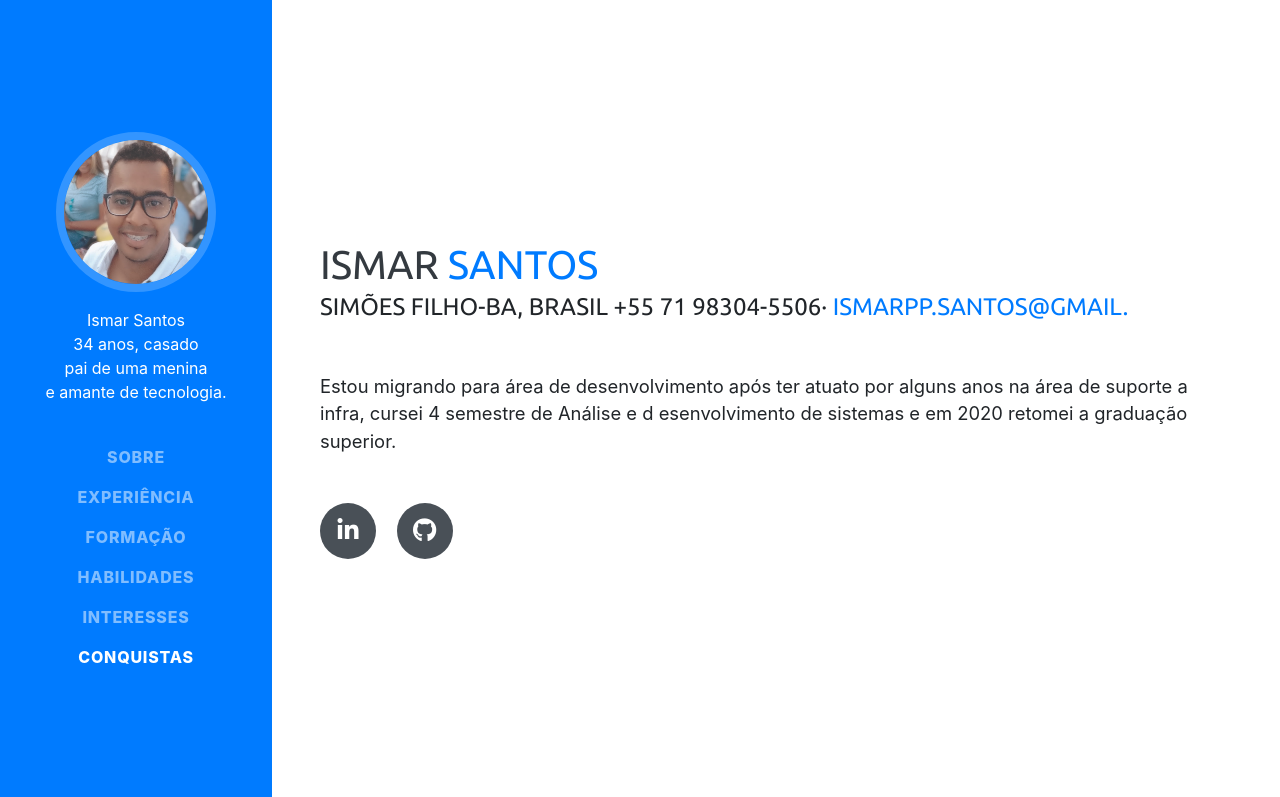
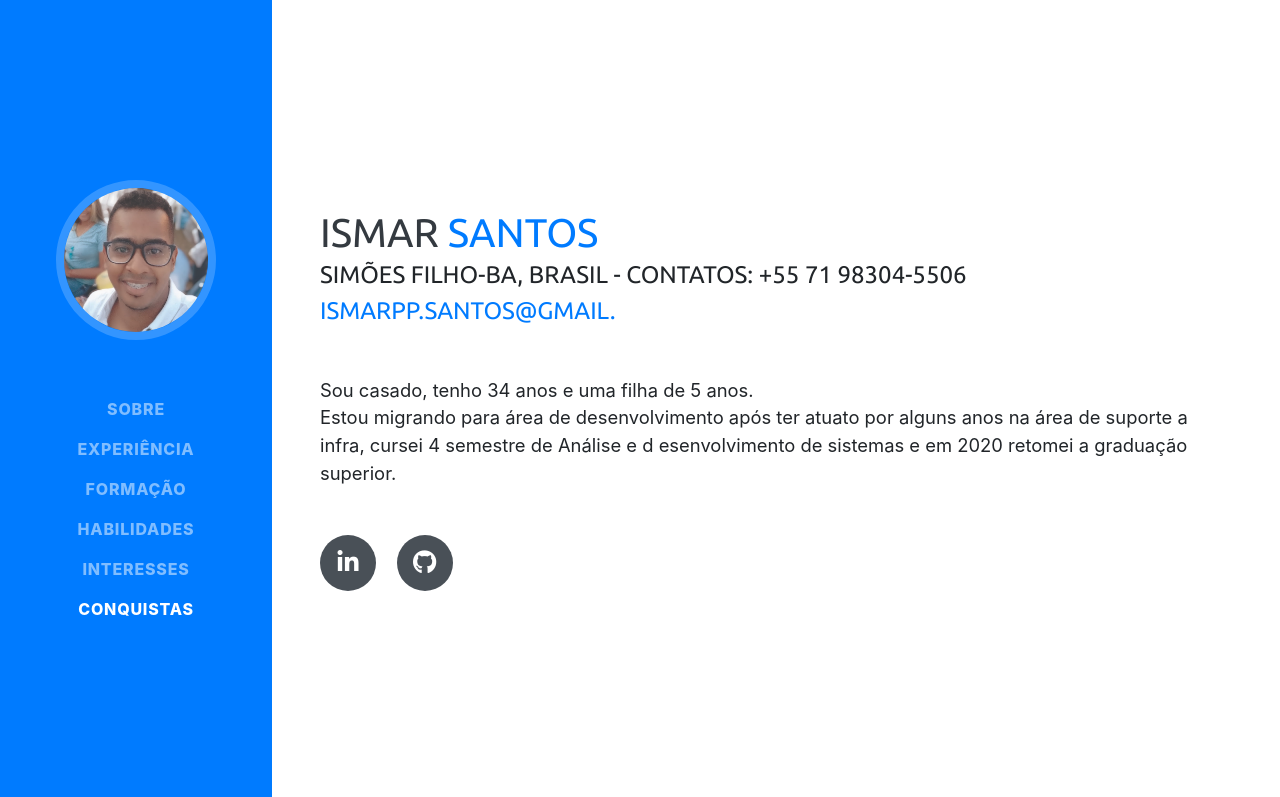
Before and after one commit to ismarads/ismarads.github.io, a website with bundled scripts: page index.html in a window 1280 px wide. Shown: the top 797 px of the page. Built offline with nearby package versions, Linux system fonts and the light colour scheme; a web font is replaced by a local one.

Commit message:
pequenos ajustes no html para descição do perfil

```diff
--- a/css/resume.css
+++ b/css/resume.css
@@ -11,9 +11,7 @@ body {
   font-family: 'Ubuntu', sans-serif;
 }
 
-.vida{
-  color: #fff;
-}
+
 
 @media (min-width: 992px) {
   body {
--- a/index.html
+++ b/index.html
@@ -8,7 +8,7 @@
   <meta name="description" content="">
   <meta name="author" content="">
 
-  <title>Ismar Santos</title>
+  <title>Currículo - Ismar Santos</title>
 
   <!-- Bootstrap core CSS -->
   <link href="vendor/bootstrap/css/bootstrap.min.css" rel="stylesheet">
@@ -33,12 +33,7 @@
       </span>
 
     </a>
-    <center><div class="vida"  >
-      Ismar Santos<br>
-      34 anos, casado<br>
-      pai de uma menina<br> e
-      amante de tecnologia.
-    </div></center>
+
     <hr>
     <button class="navbar-toggler" type="button" data-toggle="collapse" data-target="#navbarSupportedContent" aria-controls="navbarSupportedContent" aria-expanded="false" aria-label="Toggle navigation">
       <span class="navbar-toggler-icon"></span>
@@ -74,10 +69,11 @@
         <h1 class="mb-0">Ismar
           <span class="text-primary">Santos</span>
         </h1>
-        <div class="subheading mb-5">Simões Filho-Ba, Brasil +55 71 98304-5506·
+        <div class="subheading mb-5">Simões Filho-Ba, Brasil - Contatos: +55 71 98304-5506
           <a href="mailto:ismarpp.santos@gmail.com">ismarpp.santos@gmail.</a>
         </div>
-        <p class="lead mb-5">Estou migrando para área de desenvolvimento após ter atuato por
+        <p class="lead mb-5">Sou casado, tenho 34 anos e uma filha de 5 anos.<br>
+          Estou migrando para área de desenvolvimento após ter atuato por
           alguns anos na área de suporte a infra, cursei 4 semestre de Análise e d
           esenvolvimento de sistemas e em 2020 retomei a graduação superior.</p>
         <div class="social-icons">
```
